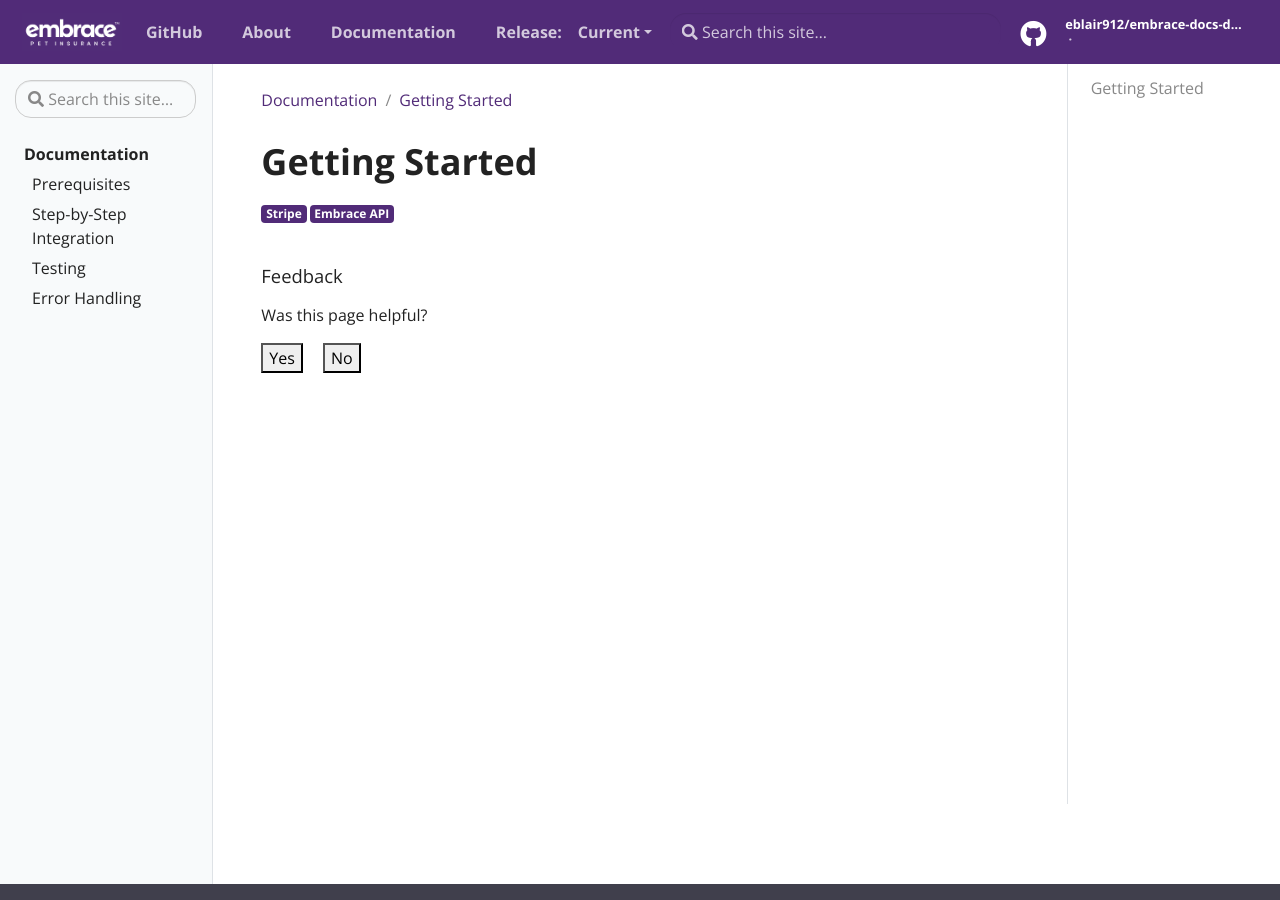
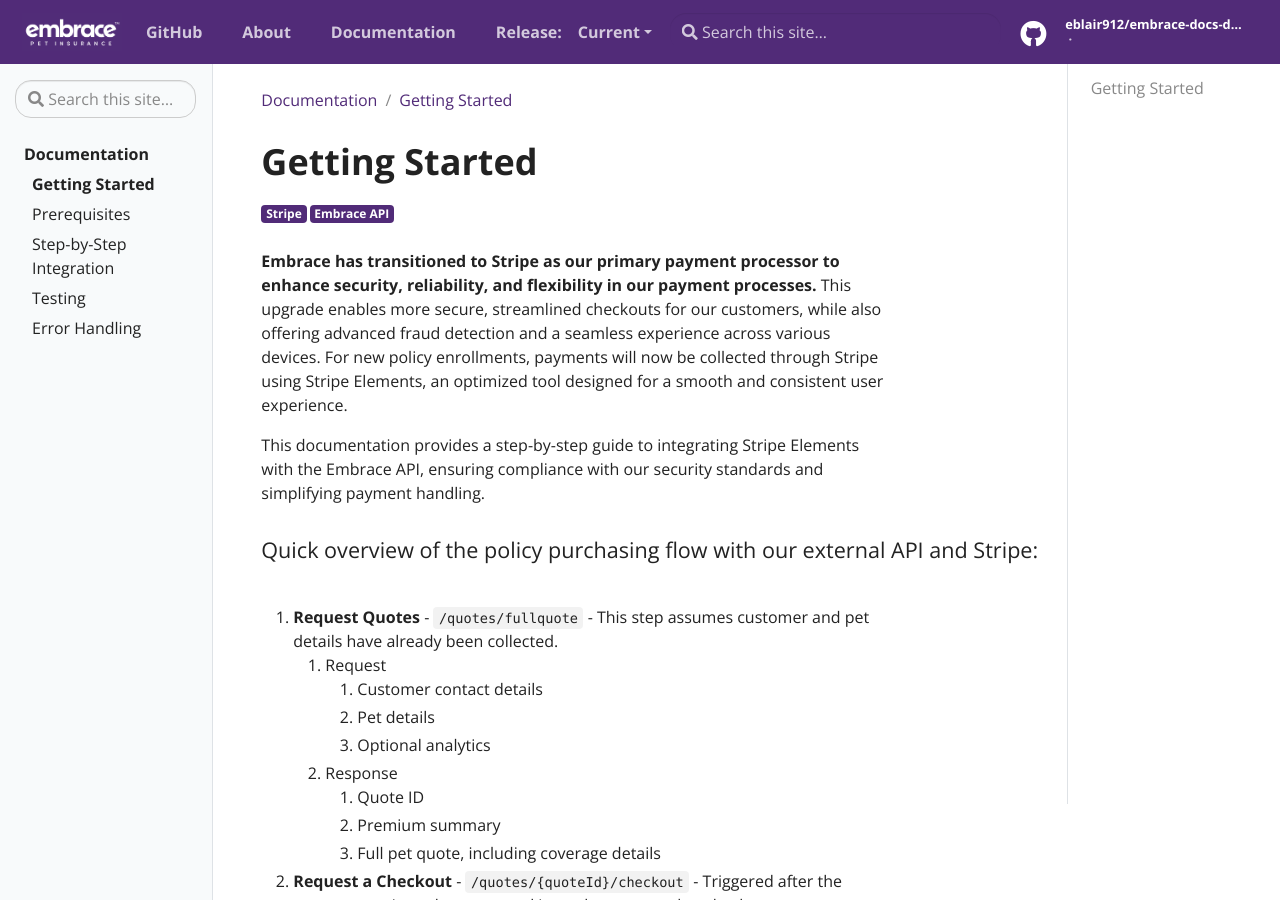
Before and after one commit to eblair912/embrace-docs-docsy, a Jekyll site: the page built from _docs/getting-started.md, in a window 1280 px wide and 900 px high. Built offline with Jekyll 4.4.1, drawn with Linux system fonts in a browser that asks for light colours; some of the changed text lies outside the part shown.

Commit message:
modified getting started page

```diff
--- a/_data/toc.yml
+++ b/_data/toc.yml
@@ -1,6 +1,8 @@
 - title: Documentation
   url: docs
   links:
+    - title: "Getting Started"
+      url: "docs/getting-started"
     - title: "Prerequisites"
       url: "docs/prereqs"
     - title: "Step-by-Step Integration"
--- a/_docs/getting-started.md
+++ b/_docs/getting-started.md
@@ -7,3 +7,38 @@
 ---
 
 # Getting Started
+
+**Embrace has transitioned to Stripe as our primary payment processor to enhance security, reliability, and flexibility in our payment processes.** This upgrade enables more secure, streamlined checkouts for our customers, while also offering advanced fraud detection and a seamless experience across various devices. For new policy enrollments, payments will now be collected through Stripe using Stripe Elements, an optimized tool designed for a smooth and consistent user experience.
+
+This documentation provides a step-by-step guide to integrating Stripe Elements with the Embrace API, ensuring compliance with our security standards and simplifying payment handling.
+
+#### Quick overview of the policy purchasing flow with our external API and Stripe:
+1. **Request Quotes** - `/quotes/fullquote` - This step assumes customer and pet details have already been collected.
+   1. Request
+      1. Customer contact details
+      2. Pet details
+      3. Optional analytics
+   2. Response
+      1. Quote ID
+      2. Premium summary
+      3. Full pet quote, including coverage details
+2. **Request a Checkout** - `/quotes/{quoteId}/checkout` - Triggered after the customer reviews the quote and is ready to proceed to checkout.
+   1. Request
+      1. Quote ID (included in endpoint URL)
+      2. Optional analytics
+   2. Response
+      1. Stripe Publishable Key
+      2. Stripe Client Secret
+3. **Initialize Stripe Elements**
+   1. Initialize Stripe
+      1. Use the Publishable Key from the Checkout response to initialize Stripe.
+      2. Use the Client Secret from the Checkout response to set up Stripe Elements.
+   2. Collect Payment Method Token from Stripe
+      1. After the customer submits payment information, Stripe will attempt to add the payment method and return a Payment Method Token upon success.
+4. **Finalize Purchase** - `/quotes/fullquote/{quoteId}/purchase` - After the customer submits payment via Stripe.
+   1. Request
+      1. Quote ID (included in endpoint URL)
+      2. Payment Method Token (returned from Stripe after submission)
+   2. Response
+      1. Purchase succeeded result
+      2. Policy number
```
